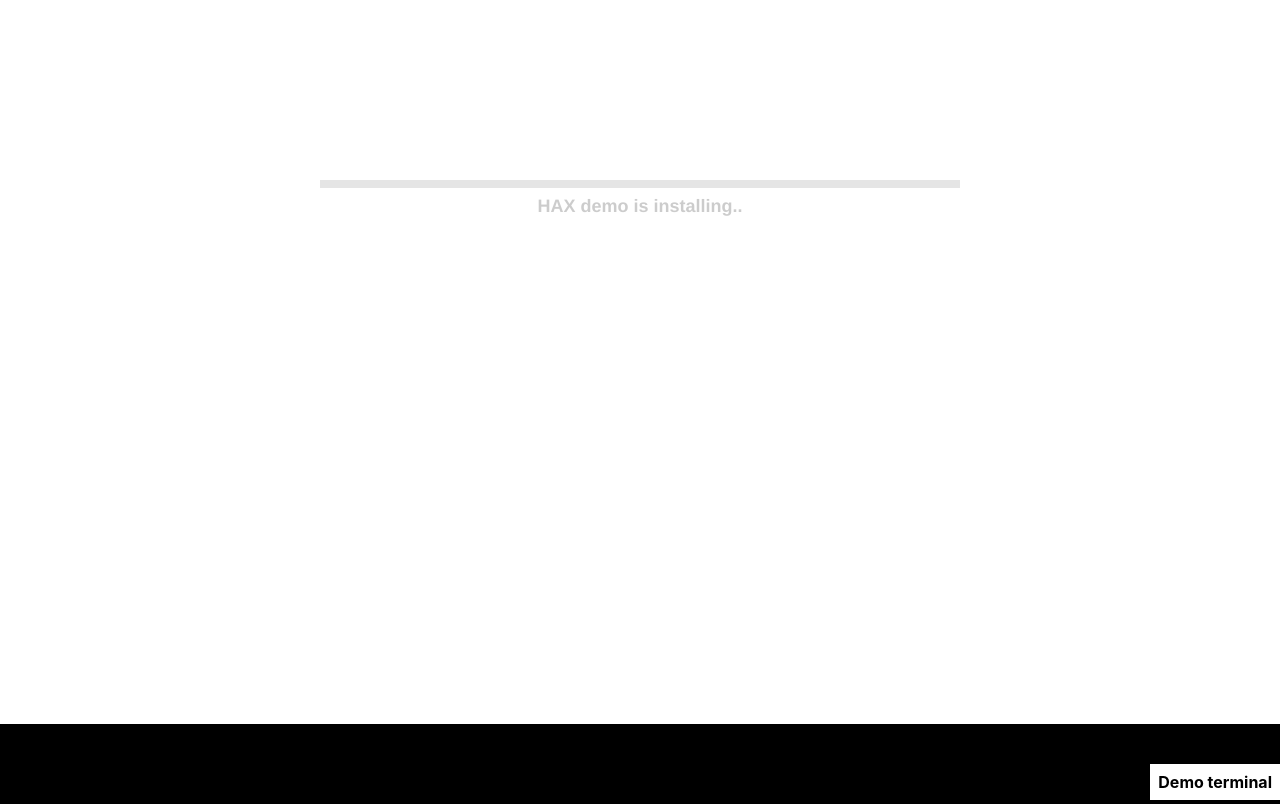
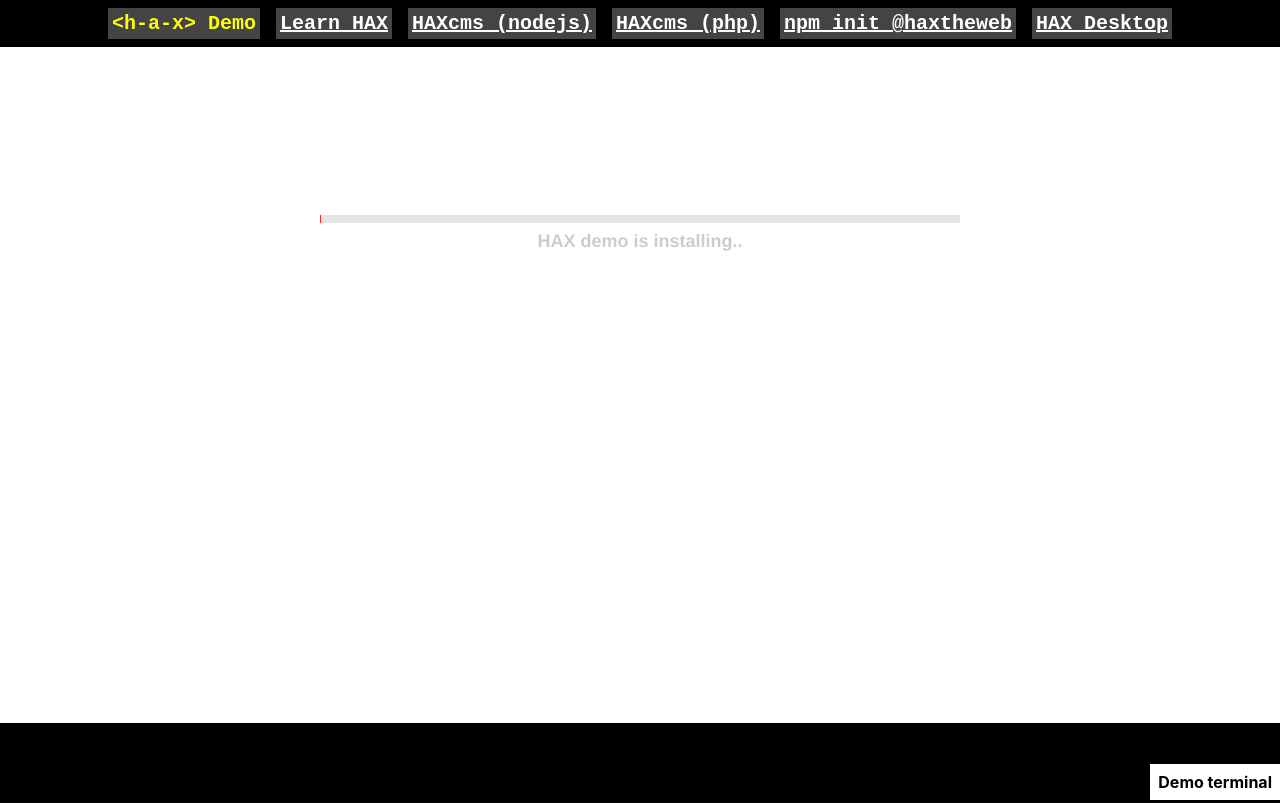
Before and after one commit to haxtheweb/hax-webcontainer, a website built with Vite: page index.html in a window 1280 px wide. Built offline with nearby package versions, Linux system fonts and the light colour scheme; what @webcontainer/api would draw is missing.

Commit message:
https://github.com/haxtheweb/issues/issues/2170 https://github.com/haxtheweb/issues/issues/2168

```diff
--- a/index.html
+++ b/index.html
@@ -31,6 +31,16 @@
     <title>HAX is Ubiquitous Web Publishing</title>
   </head>
   <body>
+    <div id="top">
+      <ul>
+        <li>&lt;h-a-x&gt; Demo</li>
+        <li><a href="https://haxtheweb.org" target="_blank">Learn HAX</a></li>
+        <li><a href="https://github.com/haxtheweb/haxcms-nodejs" target="_blank">HAXcms (nodejs)</a></li>
+        <li><a href="https://github.com/haxtheweb/haxcms-php" target="_blank">HAXcms (php)</a></li>
+        <li><a href="https://github.com/haxtheweb/create" target="_blank">npm init @haxtheweb</a></li>
+        <li><a href="https://github.com/haxtheweb/desktop" target="_blank">HAX Desktop</a></li>
+      </ul>
+    </div>
     <div id="app"></div>
     <script type="module" src="/main.js"></script>
   </body>
--- a/style.css
+++ b/style.css
@@ -19,9 +19,40 @@
     padding: 0;
     overflow-y: hidden;
   }
+  #top {
+    width: 100%;
+    background-color: black;
+  }
+  ul {
+    margin: 0 auto;
+    display: table;
+    padding: 0;
+    font-size: 20px;
+    font-weight: bold;
+    font-family: monospace;
+  }
+
+  ul li {
+    display: inline-flex;
+    list-style: none;
+    padding: 0;
+    margin: 8px;
+  }
+  ul li {
+    color: yellow;
+    padding: 4px;
+    background-color: #444444;
+  }
+  ul li a {
+    color: white;
+  }
+  a:hover, a:focus {
+    outline: yellow 2px solid;
+    background-color: black;
+  }
 
   iframe {
-    height: 90vh;
+    height: 84vh;
     width: 100%;
     border: none;
     background-color: transparent;
```
Also changed, not shown: 1 other file.
